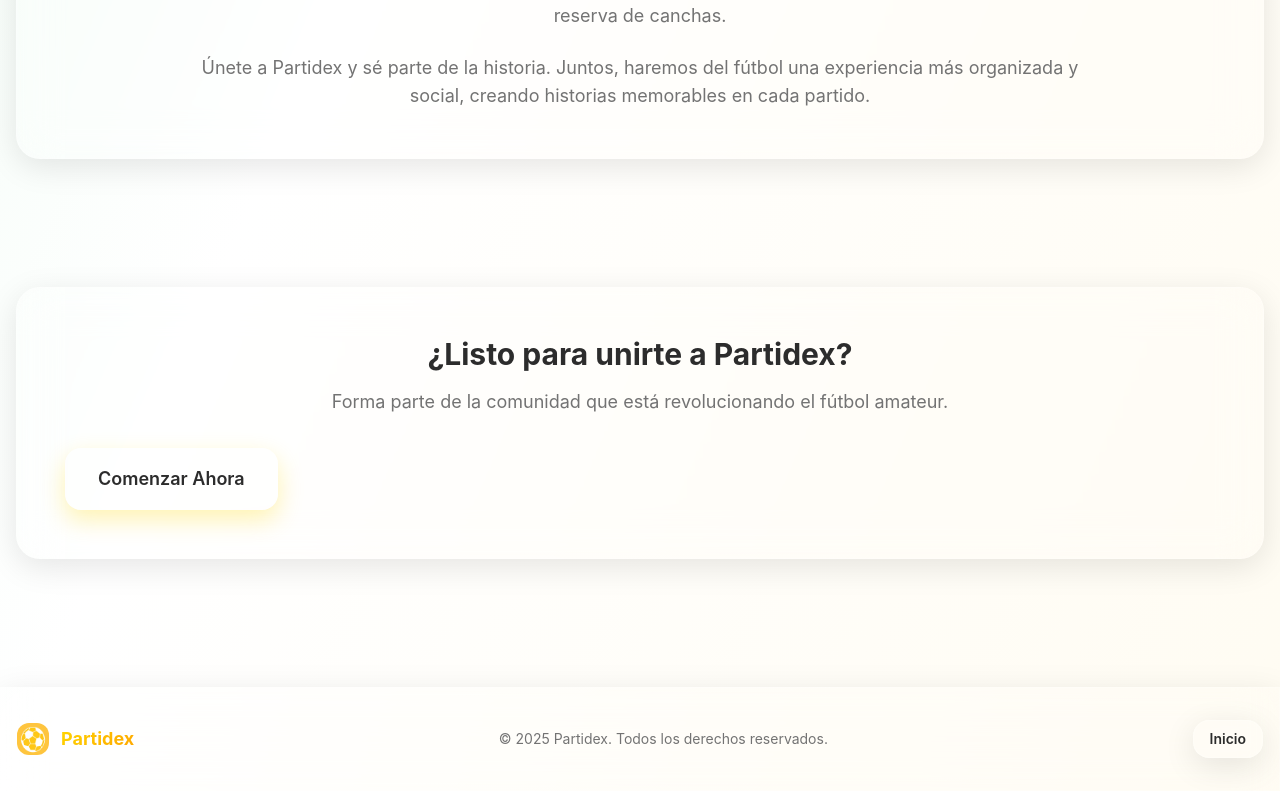
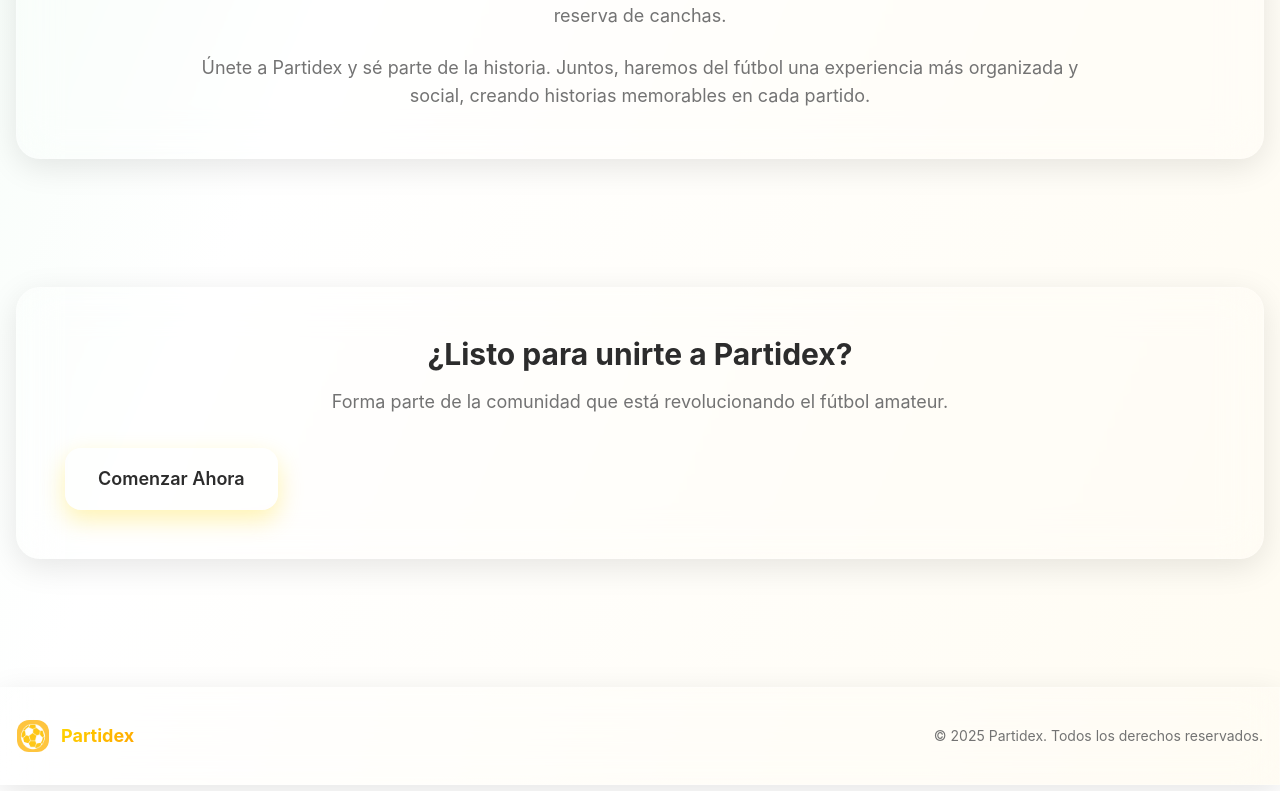
Before and after one commit to cristiandalpiva/partidex-match-hub, a React (Vite) app: page /about in a window 1280 px wide. Shown: the part 2199-2990 px from the top of the page. Built offline with nearby package versions, Linux system fonts and the light colour scheme.

Commit message:
Remove button from footer

```diff
--- a/src/pages/About.tsx
+++ b/src/pages/About.tsx
@@ -228,13 +228,6 @@ const About = () => {
             <p className="text-sm text-muted-foreground">
               © 2025 Partidex. Todos los derechos reservados.
             </p>
-            <GlassmorphismButton
-              variant="default"
-              size="sm"
-              onClick={() => navigate('/')}
-            >
-              Inicio
-            </GlassmorphismButton>
           </div>
         </div>
       </footer>
```
